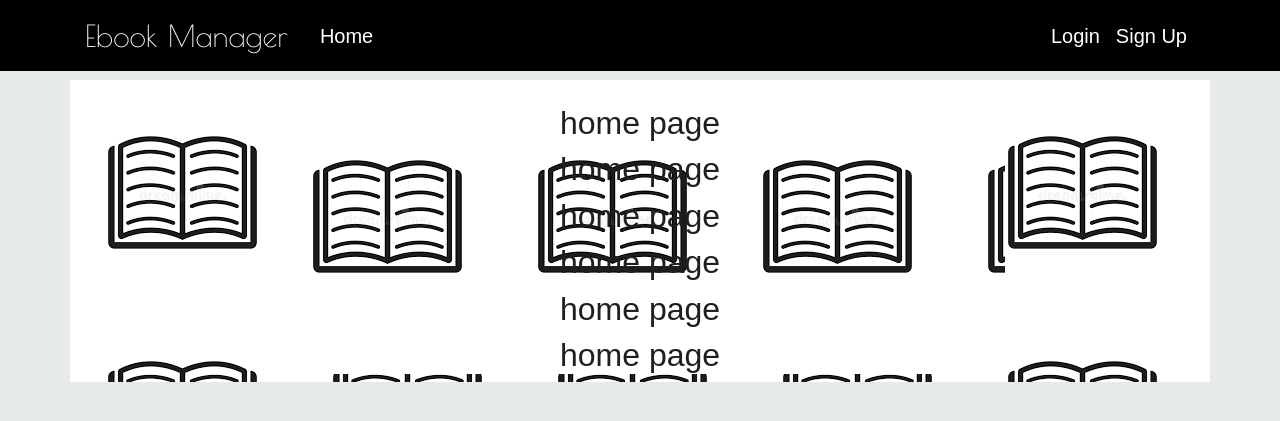
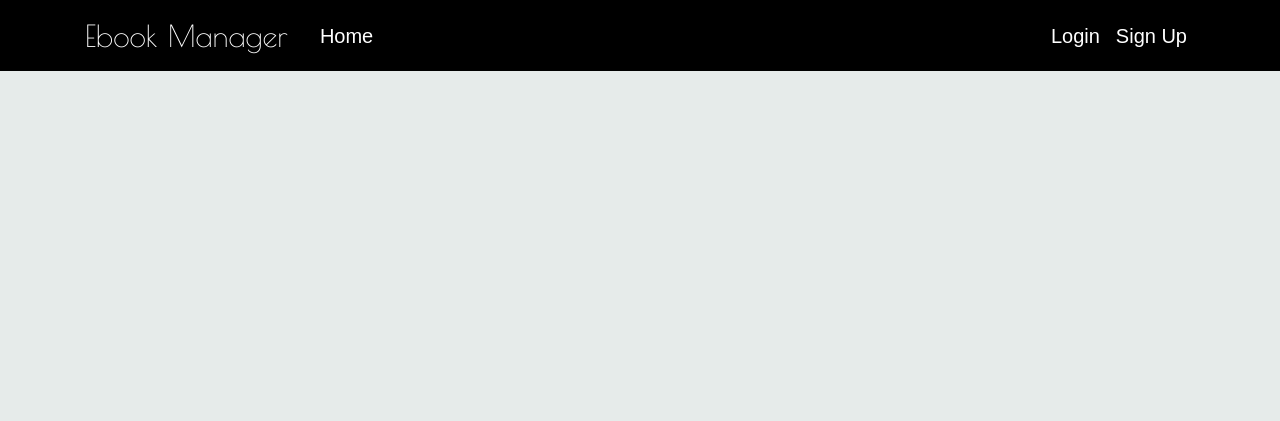
Before and after one commit to project-work-4-sem/Ebook-Manager, a Flask app: page / in a window 1280 px wide. Shown: the top 421 px of the page. Run offline with Flask 2, Linux system fonts and the light colour scheme; data comes from the database, SQL or seed files in the repository; some libraries are stand-ins or nearby versions.

Commit message:
Update home.html

```diff
--- a/DBMS PROJECT/ebook_management/templates/home.html
+++ b/DBMS PROJECT/ebook_management/templates/home.html
@@ -1,19 +1,8 @@
 {% extends "layout.html" %}
 {% block content %}
-<style type="text/css">
-    main{
-        background-image: url("static/images/new.png");
-    }
-</style>
+
 <div align="center">
-    <main>
-        <h2>home page</h2>
-         <h2>home page</h2>
-          <h2>home page</h2>
-           <h2>home page</h2>
-            <h2>home page</h2>
-             <h2>home page</h2>
-    </main>
+
             <!-- <h2>HOME PAGE</h2>
             <br>
             <h4>ALL EBOOKS</h4>
```
